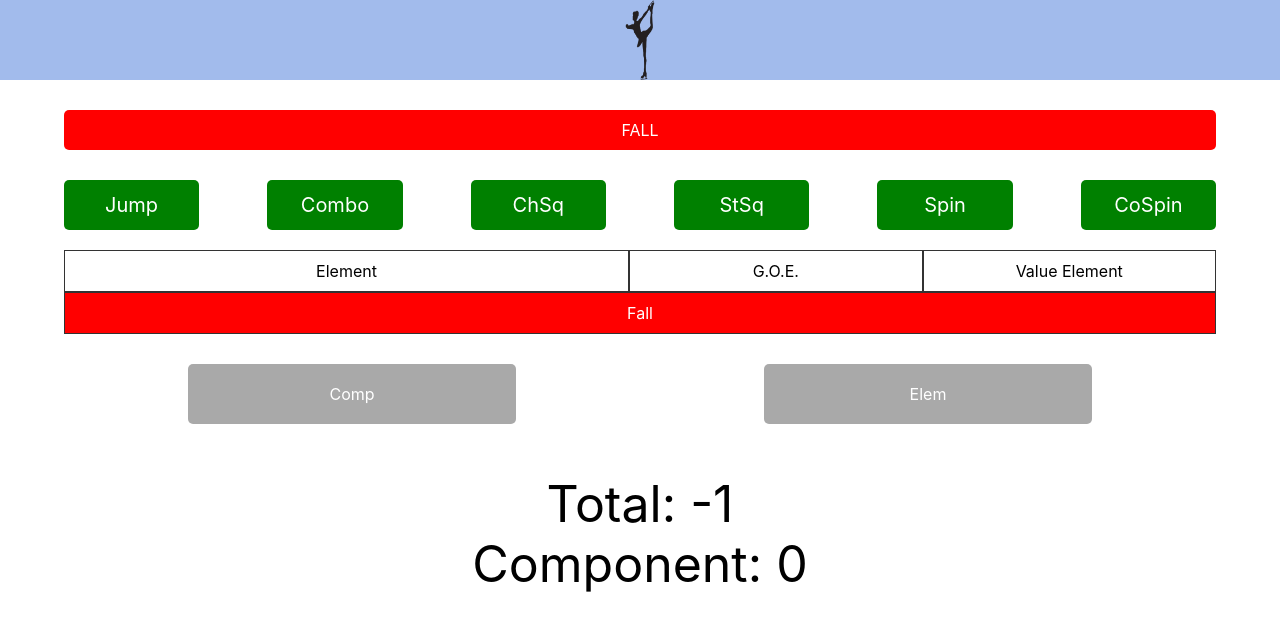
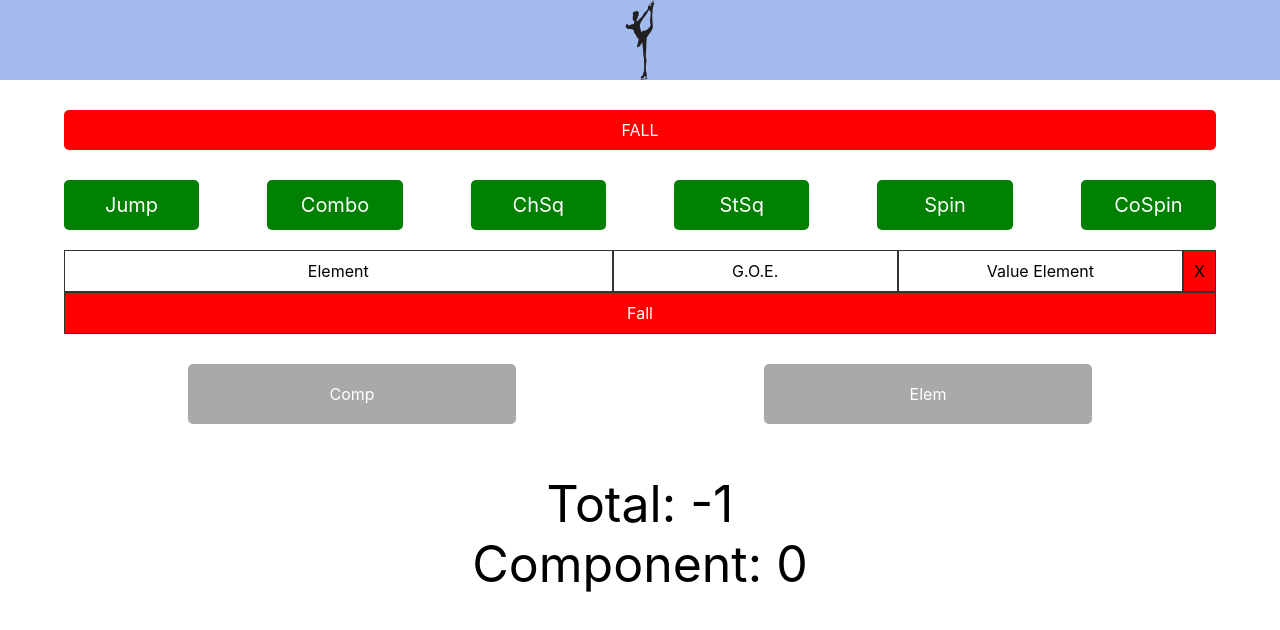
Before and after one commit to Alexpagliasso/ele, a React (Create React App) app: page / in a window 1280 px wide. Both pictures are taken after a click on the element "FALL". Shown: the top 630 px of the page. Built offline with nearby package versions, Linux system fonts and the light colour scheme.

Commit message:
to do fixing delete button

```diff
--- a/src/form/DataAtlete.js
+++ b/src/form/DataAtlete.js
@@ -132,6 +132,16 @@ const DataAtlete = () => {
         sendElement(
             null)
     }
+
+
+    const deleteElement = (e) => {
+        console.log(e)
+        elementArray.forEach((ele , index) => {
+            if(e.name === ele.name) {
+                elementArray.splice(index, 1)
+            }
+        })
+    }
     return (
         <div>
             <div className="rowNameAtlete" hidden>
@@ -259,6 +269,9 @@ const DataAtlete = () => {
                                         <div className="cellTableElement">
                                             {ele.value}
                                         </div>
+                                        <div className="deleteCol" onClick={() => deleteElement(ele)}>
+                                            X
+                                        </div>
                                     </div>)
 
                             )
@@ -273,7 +286,7 @@ const DataAtlete = () => {
                             <div className="containerComponent">
                                 {arrayComponent.map((c) => {
                                     return (
-                                        <div className="buttonComponent" onClick={() => {setComponentValue(c)}}>{c}</div>
+                                        <div className="buttonComponent" onClick={() => { setComponentValue(c) }}>{c}</div>
                                     )
                                 })}
                             </div> :
--- a/src/form/dataAtlete.css
+++ b/src/form/dataAtlete.css
@@ -104,6 +104,13 @@
     width: 25%;
 }
 
+.deleteCol {
+    padding: 10px;
+    border: solid 1px #333;
+    cursor: pointer;
+    background-color: red;
+}
+
 .cellTableFirstElement {
     padding: 10px;
     border: solid 1px #333;
```
